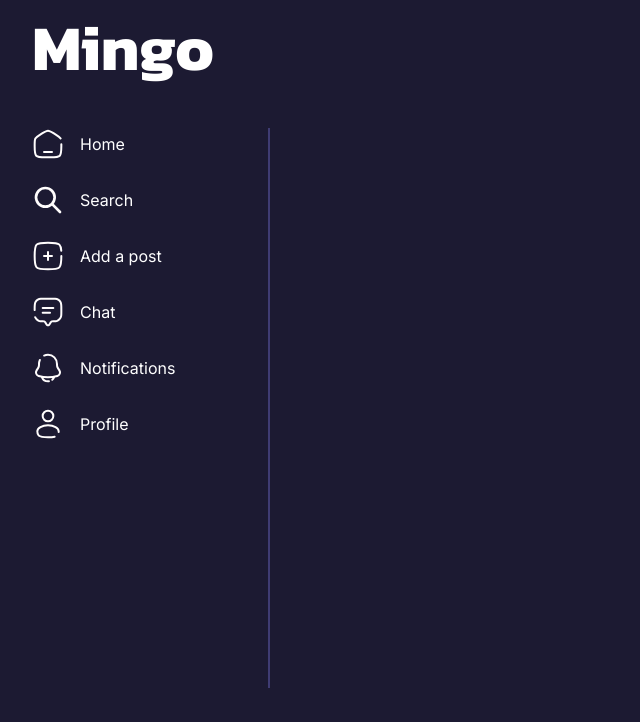
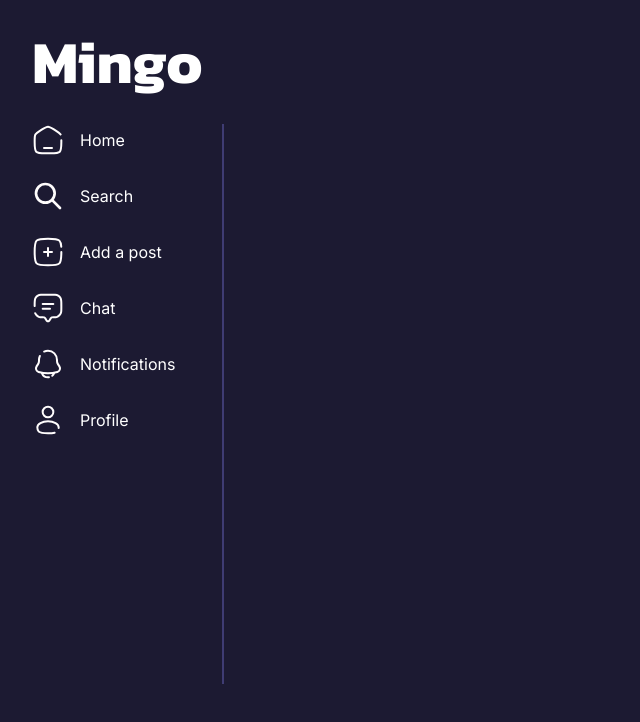
Before and after one commit to WildCodeSchool/2024-12-orleans-cda-project3-team-c, a React (Vite) app in the folder packages/frontend/web/: page / in a window 1280 px wide. Shown: the top 722 px of the page, without its empty margins (0-640 px from the left). Built offline with nearby package versions, Linux system fonts and the light colour scheme.

Commit message:
fix px and responsive

```diff
--- a/packages/frontend/web/src/components/navbar-left-web.tsx
+++ b/packages/frontend/web/src/components/navbar-left-web.tsx
@@ -36,8 +36,8 @@ function NavItem({ to, icon, label }: NavItemProps) {
 export default function NavBar() {
   return (
     <>
-      <nav className='mb-2 ml-8 hidden h-dvh w-[238px] sm:block'>
-        <h1 className='font-title mb-8 text-[64px] font-bold'>{'Mingo'}</h1>
+      <nav className='hidden h-dvh w-56 pt-8 pl-8 sm:block'>
+        <h1 className='font-title pb-8 text-6xl font-bold'>{'Mingo'}</h1>
         <ul className='flex h-[70dvh] list-none flex-col space-y-2 border-r-[2px] border-purple-900'>
           {navItems.map((item) => (
             <NavItem key={item.to} {...item} />
@@ -45,7 +45,7 @@ export default function NavBar() {
         </ul>
       </nav>
 
-      <nav className='fixed bottom-0 h-[65px] w-dvw sm:hidden'>
+      <nav className='fixed bottom-0 h-16 w-dvw sm:hidden'>
         <ul className='relative flex w-dvw justify-around pt-4 pb-4 after:absolute after:top-0 after:left-[10%] after:w-[80%] after:border-t'>
           {navItems
             .filter((item) => item.label !== 'Notifications')
```
